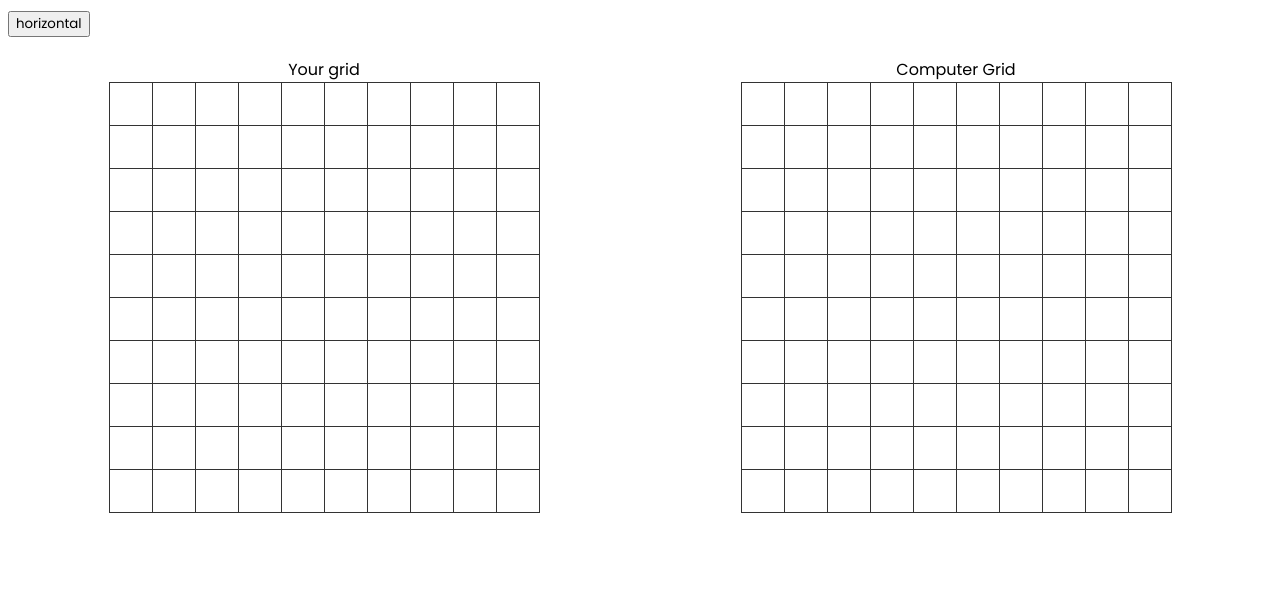
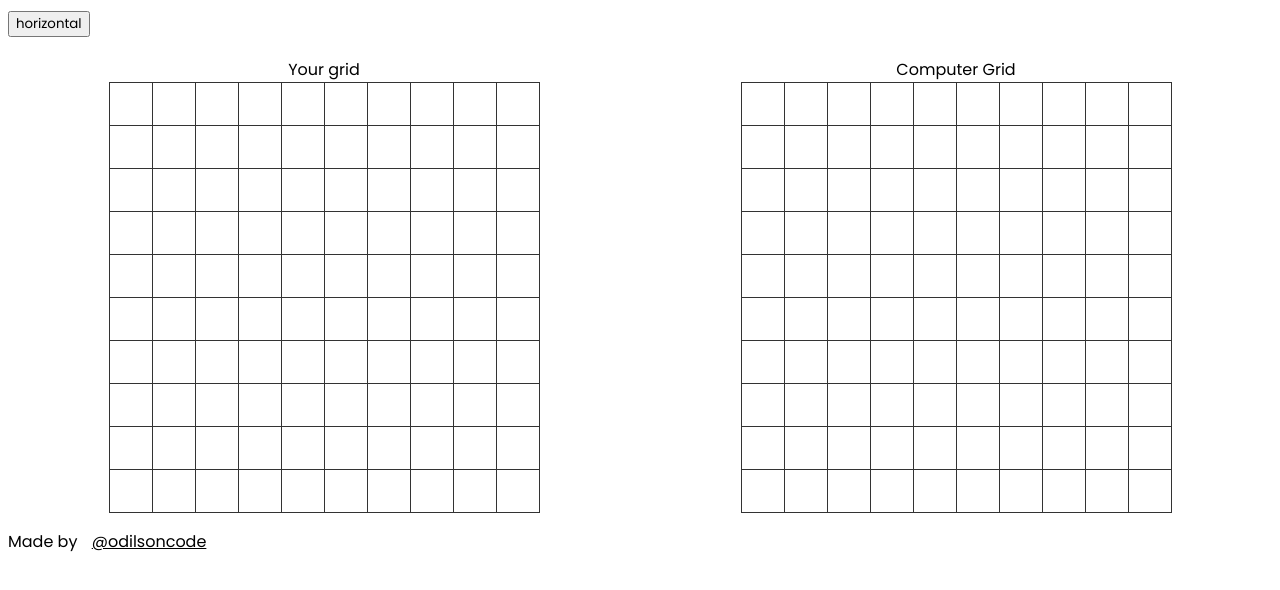
Before and after one commit to odilson-dev/battleship, a website built with webpack: page dist/index.html in a window 1280 px wide. Shown: the part 110-700 px from the top of the page. Built offline with nearby package versions, Linux system fonts and the light colour scheme.

Commit message:
Add footer section

```diff
--- a/dist/index.html
+++ b/dist/index.html
@@ -35,5 +35,16 @@
         </caption>
       </table>
     </div>
+    <footer>
+      <p>
+        Made by
+        <a
+          href="http://github.com/odilsoncode"
+          target="_blank"
+          rel="noopener noreferrer"
+          >@odilsoncode</a
+        >
+      </p>
+    </footer>
   </body>
 </html>
```
